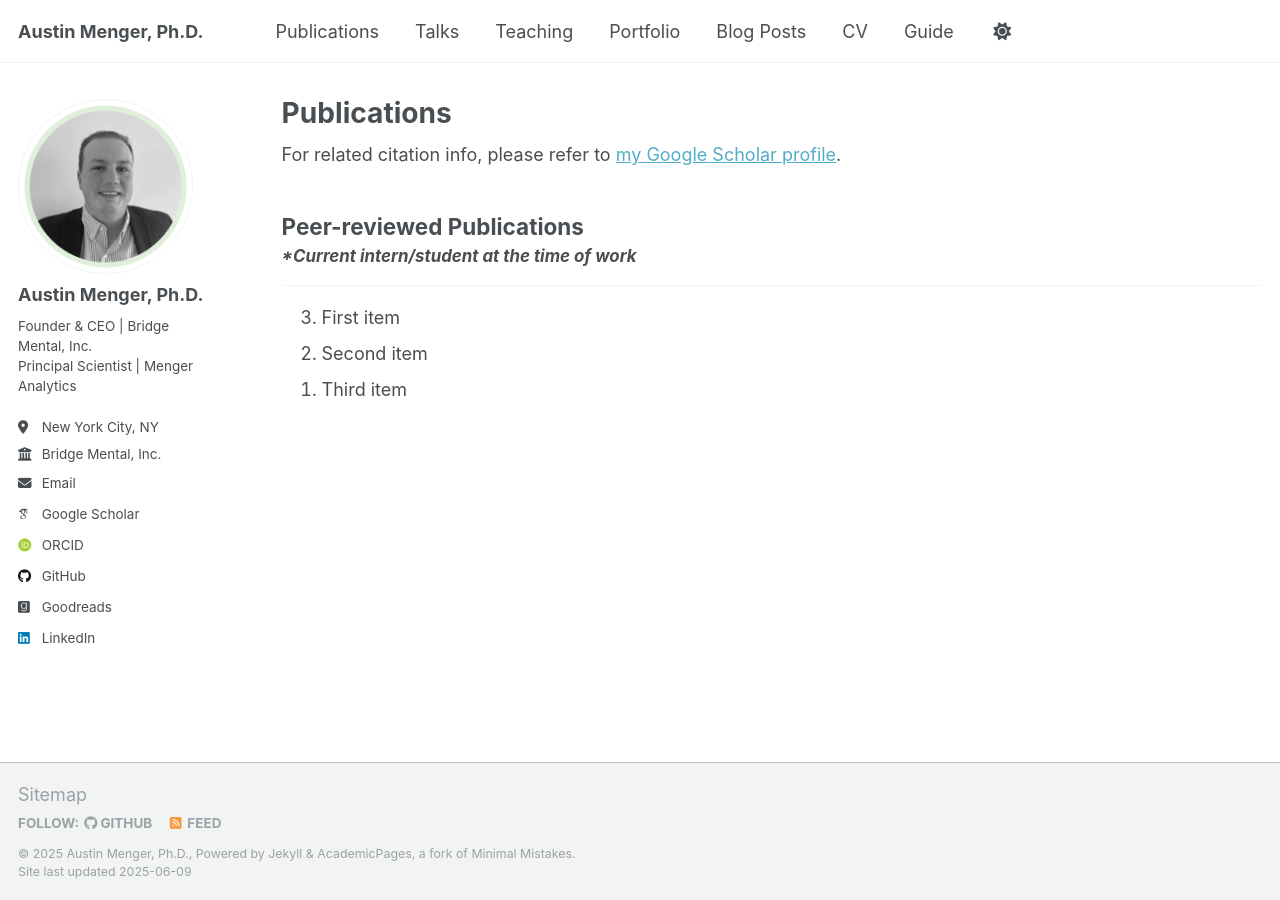
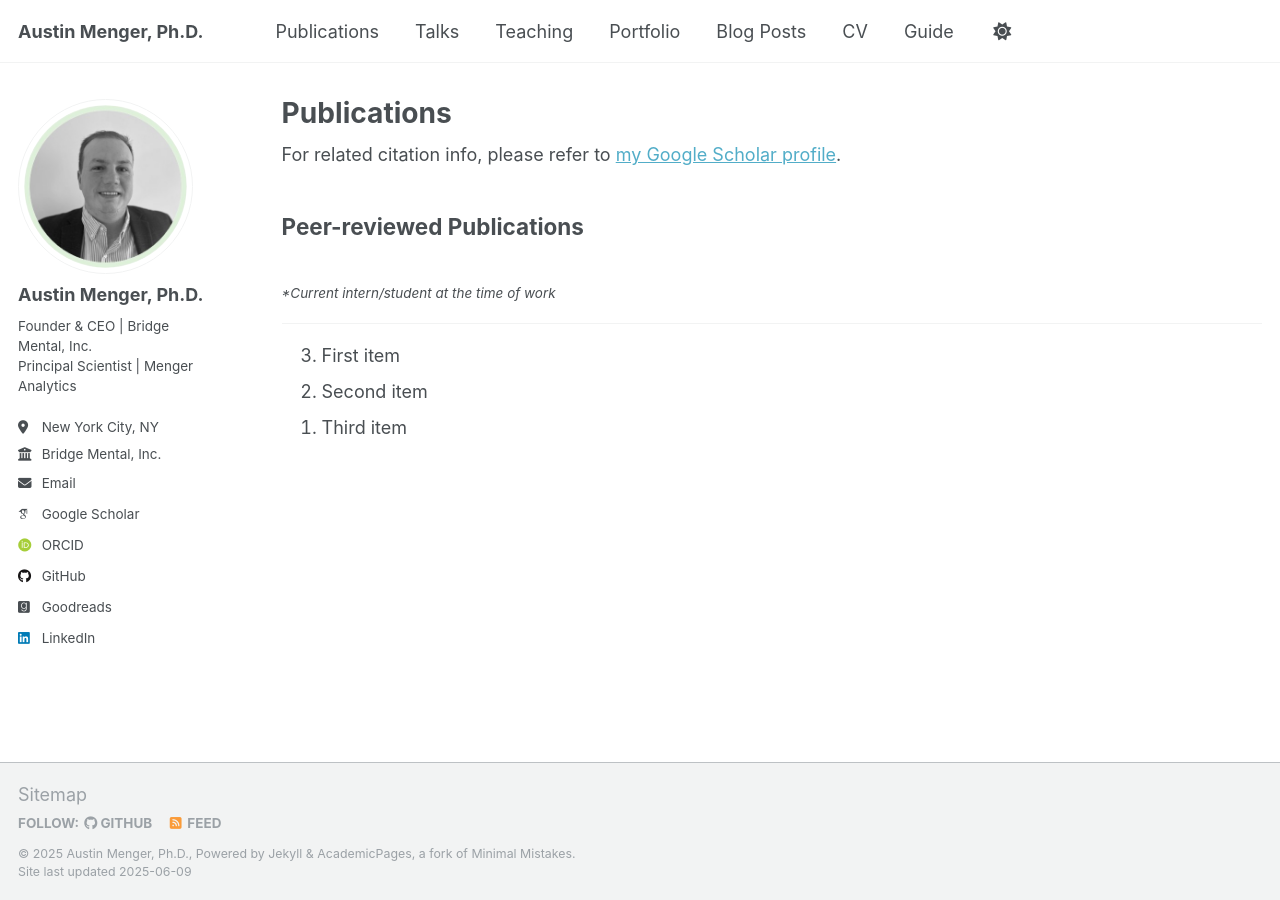
Before and after one commit to austinmenger/austinmenger.github.io, a Jekyll site: the page built from _pages/publications.html, in a window 1280 px wide. Built offline with Jekyll 4.4.1, drawn with Linux system fonts in a browser that asks for light colours; some web fonts are replaced.

```diff
--- a/_pages/publications.html
+++ b/_pages/publications.html
@@ -11,7 +11,8 @@ author_profile: true
 
 {% include base_path %}
 
-<h2>Peer-reviewed Publications <br><small><em>*Current intern/student at the time of work</em></small></h2>
+<h2>Peer-reviewed Publications</h2>
+<br><small><em>*Current intern/student at the time of work</em></small>
 <hr />
 
 <ol reversed>
```
